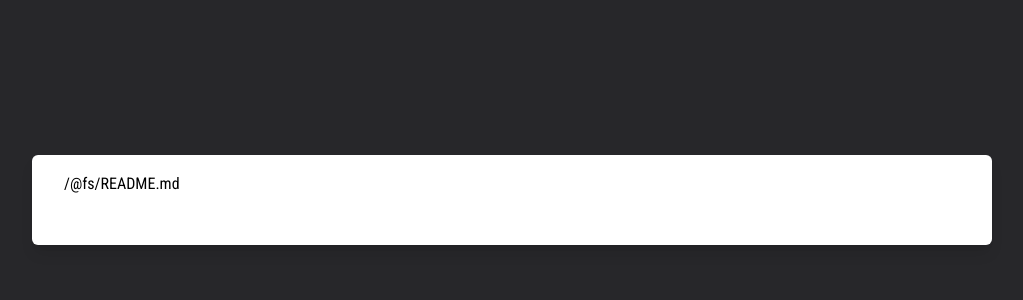
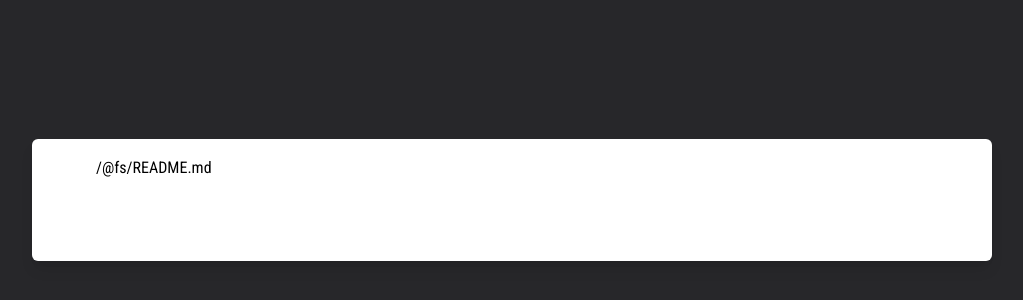
Before and after one commit to jdgabriel/jdgabriel.github.io, a React (Vite) app: page / in a window 1280 px wide. Shown: the part 200-500 px from the top of the page, without its empty margins (128-1151 px from the left). Built offline with nearby package versions, Linux system fonts and the light colour scheme.

Commit message:
fix: rename global css file

```diff
--- a/src/App.tsx
+++ b/src/App.tsx
@@ -4,7 +4,7 @@ import readme from '../README.md?raw'
 export default function App() {
   return (
     <div className="min-h-screen flex items-center justify-center bg-zinc-800">
-      <div className="bg-white shadow-lg px-8 pt-4 pb-8 rounded-md w-[60rem] h-auto max-w-full mx-auto my-8 flex flex-col">
+      <div className="bg-white shadow-lg p-16 pt-4 rounded-md w-[60rem] h-auto max-w-full mx-auto my-8 flex flex-col">
       <Markdown
       components={{
         h1: (props) => (
--- a/src/globa.css
+++ /dev/null
@@ -1,6 +0,0 @@
-@import "tailwindcss";
-
-* {
-  font-family: "Roboto Condensed", sans-serif;
-  font-optical-sizing: auto;
-}
--- /dev/null
+++ b/src/global.css
@@ -0,0 +1,14 @@
+@import "tailwindcss";
+
+* {
+  font-family: "Roboto Condensed", sans-serif;
+  font-optical-sizing: auto;
+}
+
+:root {
+  --color-zinc-800: #27272a;
+  --color-zinc-300: #d4d4d8;
+  --color-white: #ffffff;
+  --color-blue-600: #2563eb;
+  --color-blue-700: #1d4ed8;
+}
--- a/src/main.tsx
+++ b/src/main.tsx
@@ -1,7 +1,7 @@
 import { StrictMode } from 'react'
 import { createRoot } from 'react-dom/client'
 import App from './App.tsx'
-import './globa.css'
+import './global.css'
 
 createRoot(document.getElementById('root')!).render(
   <StrictMode>
```
